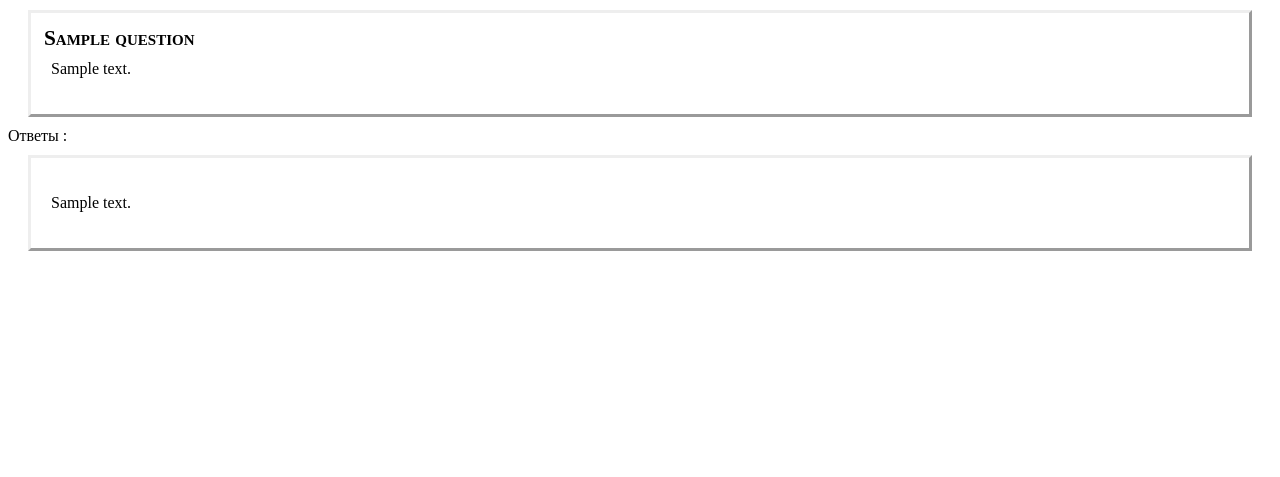
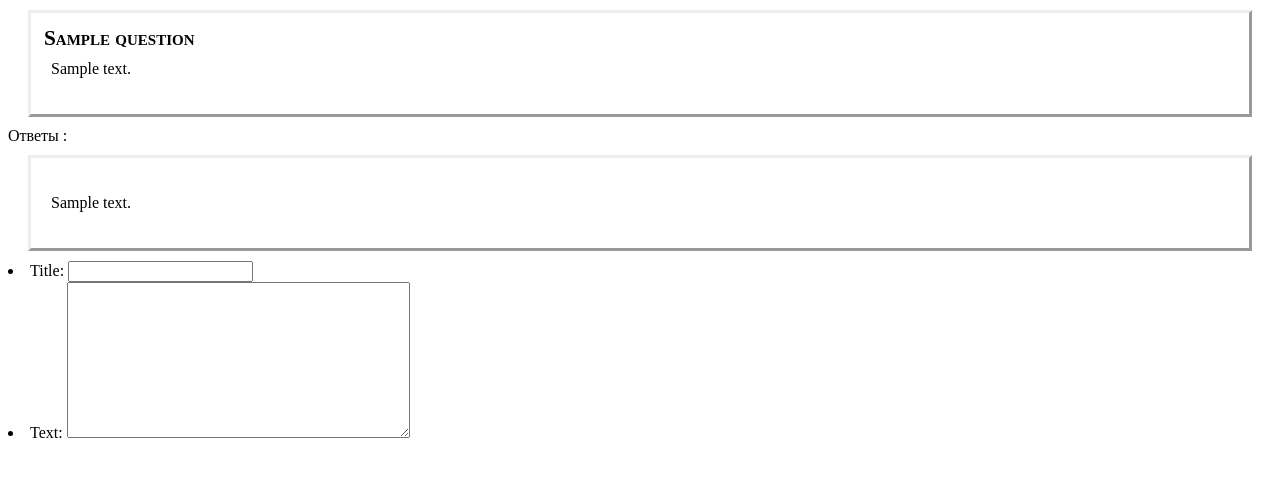
Before and after one commit to izverg23/stepic_web_project, a Django app: template ask/templates/question.html in a window 1280 px wide. Shown: the top 477 px of the page. Run offline with Django 3.2, Linux system fonts and the light colour scheme; tables that the repository leaves empty hold one stand-in row (values such as "Sample post"); the template is opened without the code that fills it: values that come from a table or form of the project are taken from there, most other values are stand-ins (such as "Sample title", 1, 10 or a date in 2020); parts of the project's set-up code (start-up, migrations or seed data) failed here and were passed over.

Commit message:
form_v0.1

```diff
--- /dev/null
+++ b/ask/qa/forms.py
@@ -0,0 +1,39 @@
+from django import forms
+from qa.models import Question, Answer
+
+class AskForm(forms.Form) :
+	title = forms.CharField(max_length=255)
+	text = forms.CharField(widget=forms.Textarea)
+
+	def clean_title(self) :
+		title = self.cleaned_data['title']
+		return title
+
+	def clean_text(self) :
+		text = self.cleaned_data['text']
+		return text
+
+	def save(self) :
+		quest = Question(title=self.title, text=self.text)
+		quest.save()
+		return quest
+
+class AnswerForm(forms.Form) :
+	text = forms.CharField(widget=foms.Textarea)
+	question = forms.CharField(widget=forms.HiddenInput)
+
+	def clean_text(self) :
+		text = self.cleaned_data['text']
+		return text
+
+	def clean_question(self) :
+		try :
+			quest_id = int(self.cleaned_data['question'])
+		except ValueError :
+			raise forms.ValidationError('fail input')
+		return quest_id
+
+	def save(self) :
+		answer = Answer(text=self.text, question=self.question)
+		answer.save()
+		return answer
--- a/ask/qa/urls.py
+++ b/ask/qa/urls.py
@@ -5,7 +5,8 @@ urlpatterns = patterns('qa.views',
 	url(r'^login/', 'test', name='login'),
 	url(r'^signup/', 'test', name='signup'),
 	url(r'^question/(?P<quest_id>[0-9]+)/$', 'question', name='question'),
-	url(r'^ask/', 'test', name='ask'),
+	url(r'^ask/', 'ask', name='ask'),
+	url(r'^answer/', 'answer', name='answer'),
 	url(r'^popular/', 'popular', name='popular'),
 	url(r'^new/', 'test', name='new'),
 )
--- a/ask/templates/question.html
+++ b/ask/templates/question.html
@@ -13,4 +13,5 @@
 			<p class="question-list-text">{{ obj.text }}</p>
 		</div>
 	{% endfor %}
+	{{ form.as_ul }}
 {% endblock %}
```
Also changed, not shown: ask/qa/views.py (+24 -1 lines).
